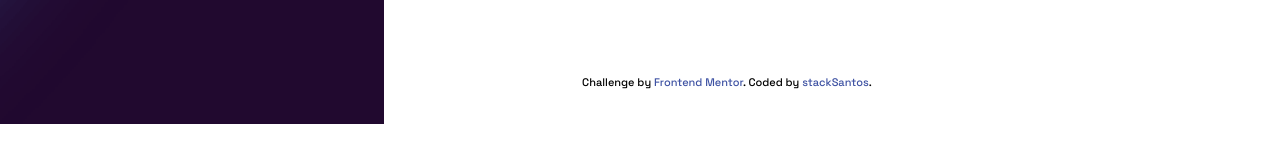
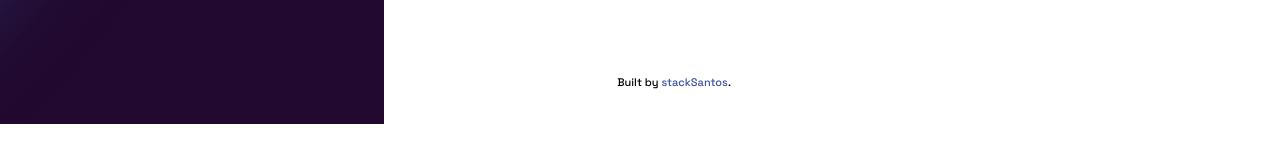
Before and after one commit to stacksantos/interactive-cc-fem, a plain HTML site: page index.html in a window 1280 px wide. Shown: the part 676-836 px from the top of the page. Drawn offline with Linux system fonts and the light colour scheme.

Commit message:
update title and attribution

```diff
--- a/index.html
+++ b/index.html
@@ -11,7 +11,7 @@
       href="./images/favicon-32x32.png"
     />
 
-    <title>Frontend Mentor | Interactive card details form</title>
+    <title>Interactive card details form</title>
 
     <link rel="stylesheet" href="./style.css" />
     <link rel="stylesheet" href="./main.css" />
@@ -96,10 +96,7 @@
     <!--                               ATTRIBUTION                               -->
     <!-- ----------------------------------------------------------------------- -->
     <div class="attribution">
-      Challenge by
-      <a href="https://www.frontendmentor.io?ref=challenge" target="_blank"
-        >Frontend Mentor</a
-      >. Coded by
+     Built by
       <a href="https://stacksantos.dev" target="_blank">stackSantos</a>.
     </div>
     </section>
```
